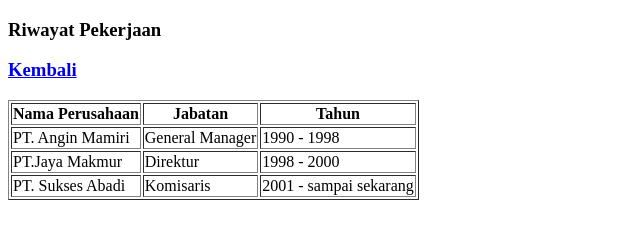
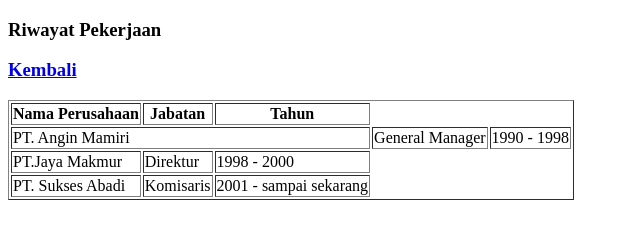
Before and after one commit to dper1977-creator/latihan-Git1, a plain HTML site: page data.html in a window 1280 px wide. Shown: the whole page, without its empty margins (0-640 px from the left). Drawn offline with Linux system fonts and the light colour scheme.

Commit message:
menambahkan artikel

```diff
--- a/data.html
+++ b/data.html
@@ -13,8 +13,8 @@
         <th>Jabatan</th>
         <th>Tahun</th>
     </tr>
-    <tr>
-        <td>PT. Angin Mamiri</td>
+    <tr rowspan="3">
+        <td colspan="3">PT. Angin Mamiri</td>
         <td>General Manager</td>
         <td>1990 - 1998</td>
     </tr>
```
Also changed, not shown: artikel.html (added).
